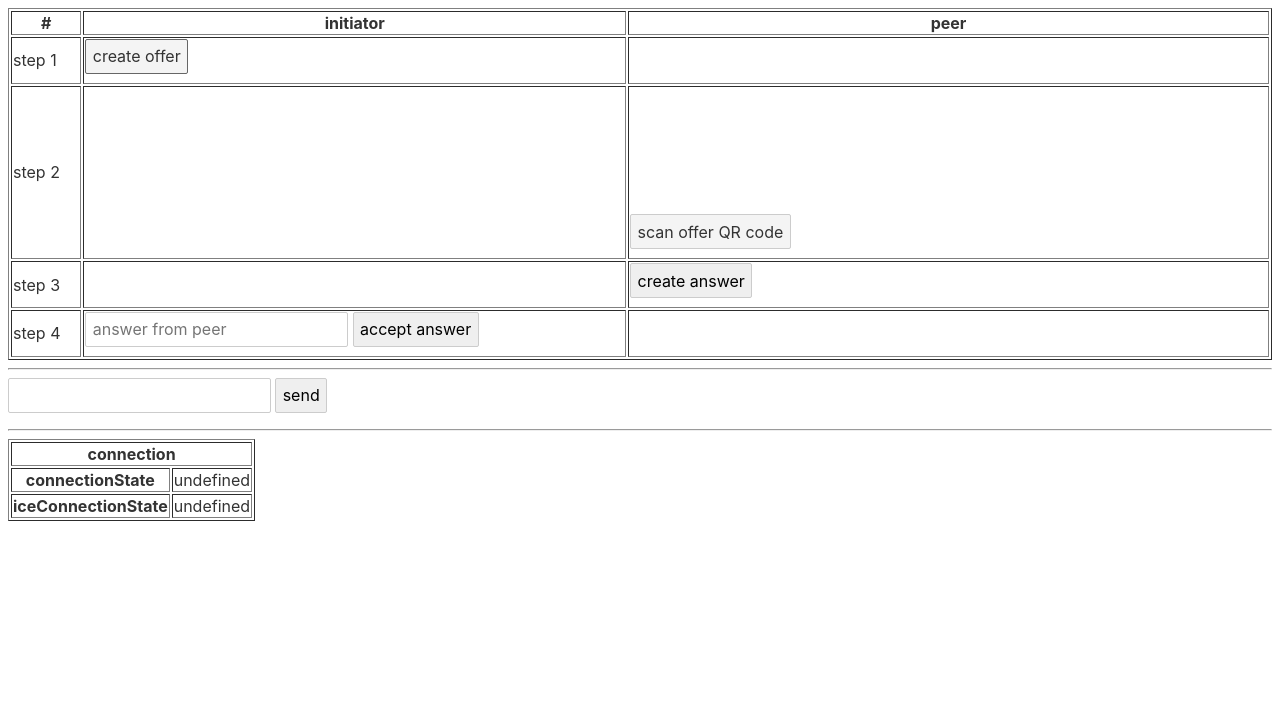
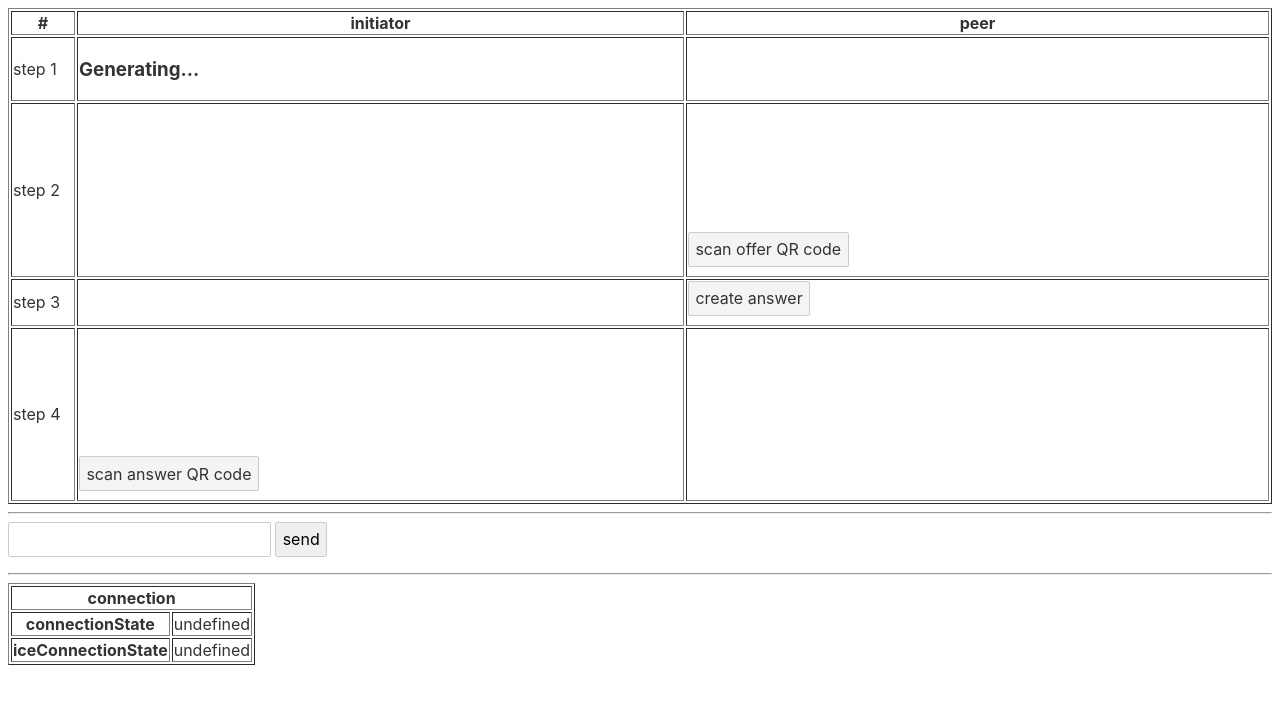
Before and after one commit to BSoD38/webrtc-experiment, a Svelte app: page / in a window 1280 px wide. Both pictures are taken after a click on the button "create offer". Shown: the top 704 px of the page. Built offline with nearby package versions, Linux system fonts and the light colour scheme.

Commit message:
clean stuff up

```diff
--- a/src/App.svelte
+++ b/src/App.svelte
@@ -8,41 +8,36 @@
     let iceConnectionState;
     let videoPreview1;
     let videoPreview2;
+    let step1Busy = false;
+    let step3Busy = false;
 
     const connection = new RTCPeerConnection({
-        iceServers: [{urls: 'stun:stun.l.google.com:19302'}],
+        iceServers: [],
     });
 
     connection.ondatachannel = (e) => {
         console.log('ondatachannel');
         channel = e.channel;
-        // channel.onopen = event => console.log('onopen', event);
-        // channel.onmessage = event => console.log('onmessage', event);
         channel.onmessage = (event) => alert(event.data);
     };
 
     connection.onconnectionstatechange = () => {
         connectionState = connection.connectionState;
-        // console.log('onconnectionstatechange', connection.connectionState)
     };
     connection.oniceconnectionstatechange = () => {
         iceConnectionState = connection.iceConnectionState;
-        // console.log('oniceconnectionstatechange', connection.iceConnectionState)
     };
 
     async function step_1_initiator_create_offer() {
+        step1Busy = true;
         channel = connection.createDataChannel('data');
-        // channel.onopen = event => console.log('onopen', event)
-        // channel.onmessage = event => console.log('onmessage', event)
         channel.onmessage = (event) => alert(event.data);
 
         connection.onicecandidate = (event) => {
-            // console.log('onicecandidate', event)
             if (!event.candidate) {
                 const writer = new BrowserQRCodeSvgWriter();
-                // const data = compress(connection.localDescription, {outputEncoding: "BinaryString"});
-                // console.log(data);
                 qrCode1.appendChild(writer.write(JSON.stringify(connection.localDescription), 512, 512));
+                step1Busy = false;
             }
         };
 
@@ -54,16 +49,11 @@
         const codeReader = new BrowserQRCodeReader();
         const videoInputDevices = await BrowserCodeReader.listVideoInputDevices();
 
-        // choose your media device (webcam, frontal camera, back camera, etc.)
         const selectedDeviceId = videoInputDevices[0].deviceId;
 
         console.log(`Started decode from camera with id ${selectedDeviceId}`);
 
-        // you can use the controls to stop() the scan or switchTorch() if available
         const controls = await codeReader.decodeFromVideoDevice(selectedDeviceId, videoPreview1, async (result, error, controls) => {
-            // use the result and error values to choose your actions
-            // you can also use controls API in this scope like the controls
-            // returned from the method.
             await connection.setRemoteDescription(JSON.parse(result.getText()));
             controls.stop();
         });
@@ -71,11 +61,12 @@
     }
 
     async function step_3_create_answer() {
+        step3Busy = true;
         connection.onicecandidate = (event) => {
-            // console.log('onicecandidate', event)
             if (!event.candidate) {
                 document.getElementById('createdAnswer').value = JSON.stringify(connection.localDescription);
                 document.getElementById('createdAnswer').hidden = false;
+                step3Busy = false;
             }
         };
 
@@ -106,7 +97,11 @@
         <tr>
             <td>step 1</td>
             <td>
-                <button on:click={step_1_initiator_create_offer}>create offer</button>
+                {#if step1Busy}
+                    <h3>Generating...</h3>
+                {:else}
+                    <button on:click={step_1_initiator_create_offer}>create offer</button>
+                {/if}
                 <div bind:this={qrCode1}></div>
             </td>
             <td></td>
@@ -123,15 +118,19 @@
             <td>step 3</td>
             <td></td>
             <td>
-                <input on:click={step_3_create_answer} type="button" value="create answer"/>
+                {#if step3Busy}
+                    <h3>Generating...</h3>
+                {:else}
+                    <button on:click={step_3_create_answer}>create answer</button>
+                {/if}
                 <div bind:this={qrCode2}></div>
             </td>
         </tr>
         <tr>
             <td>step 4</td>
             <td>
-                <input id="remoteAnswer" placeholder="answer from peer" type="text"/>
-                <input on:click={step_4_accept_answer} type="button" value="accept answer"/>
+                <button on:click={step_4_accept_answer}>scan answer QR code</button>
+                <video bind:this={videoPreview2}></video>
             </td>
             <td></td>
         </tr>
```
Also changed, not shown: 1 other file (tests, documents, lock files or other folders).
